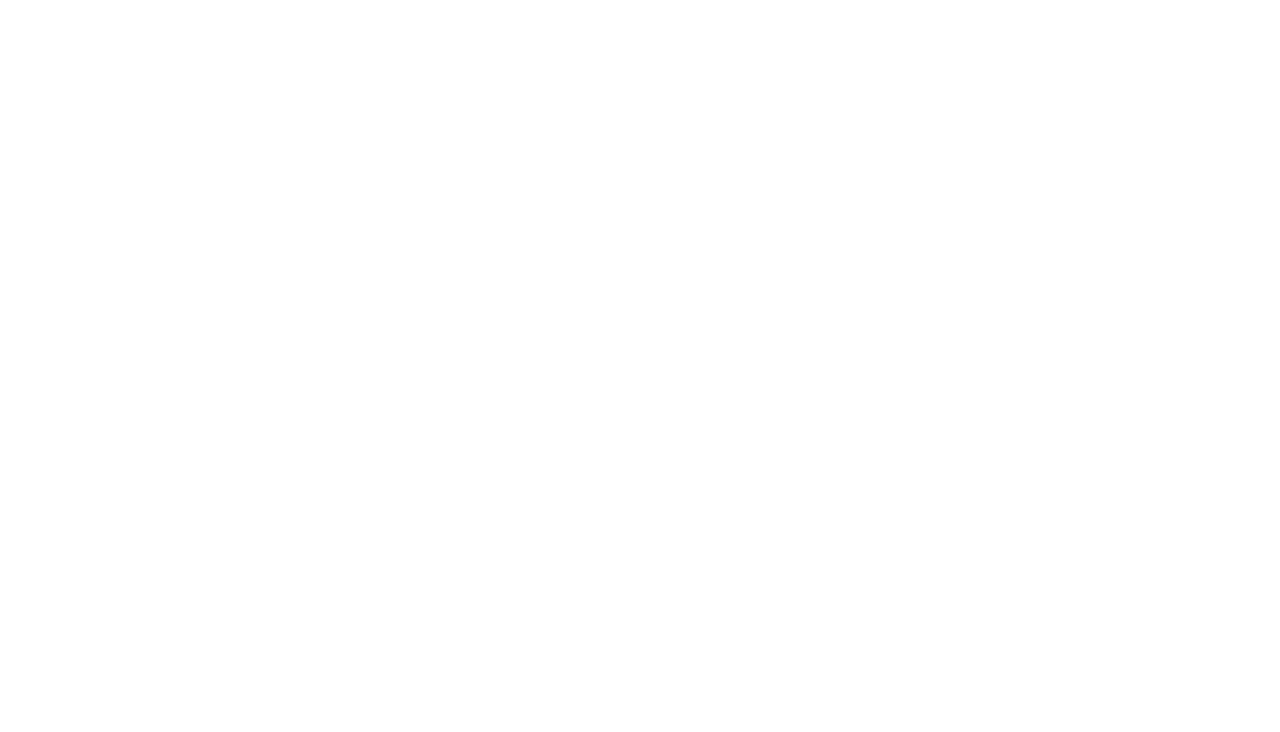
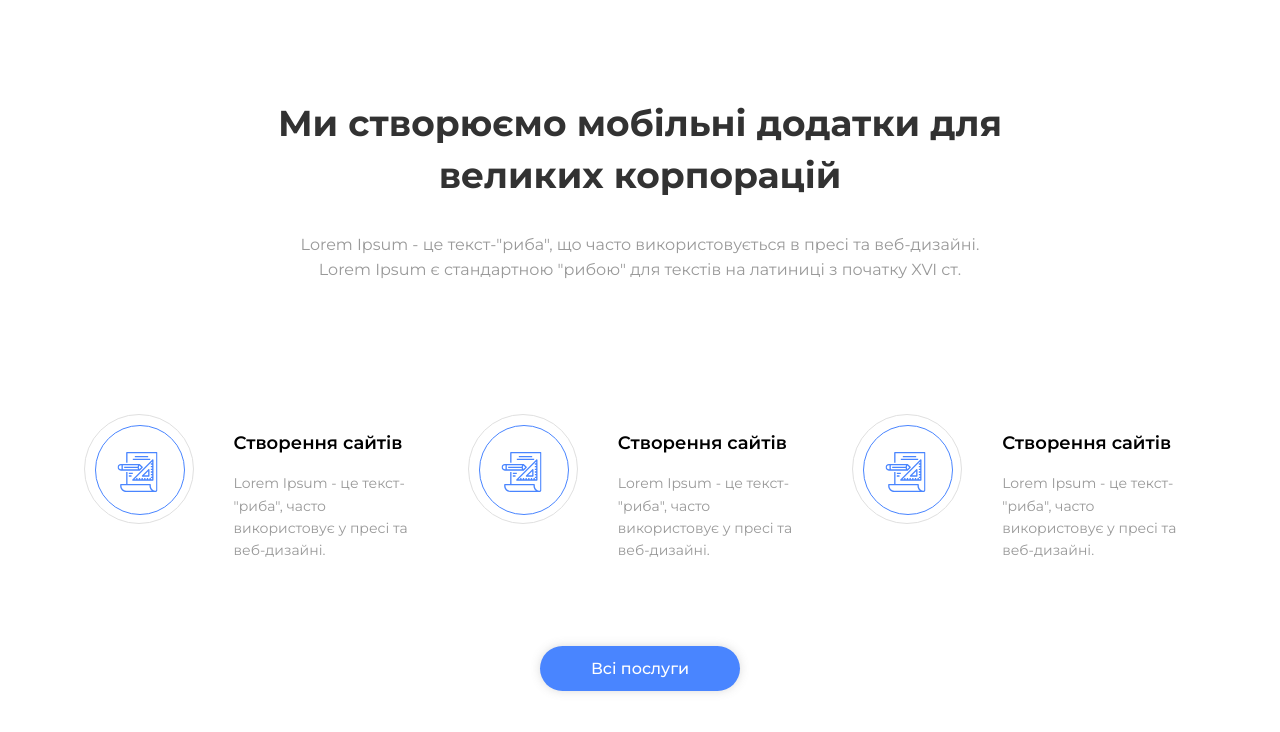
Before and after one commit to LidiiaPopadiuk/IT_studia, a plain HTML site: page index.html in a window 1280 px wide. Drawn offline with nearby package versions, Linux system fonts and the light colour scheme.

Commit message:
new code

```diff
--- a/index.html
+++ b/index.html
@@ -15,5 +15,86 @@
     />
     <link rel="stylesheet" href="./css/index.min.css" />
   </head>
-  <body></body>
+  <body>
+    <main>
+      <section class="benefits">
+        <div class="container">
+          <h2 class="benefits__title">
+            Ми створюємо мобільні додатки для <br />великих корпорацій
+          </h2>
+          <p class="benefits__subtitle">
+            Lorem Ipsum - це текст-"риба", що часто використовується в пресі та
+            веб-дизайні.
+            <br />
+            Lorem Ipsum є стандартною "рибою" для текстів на латиниці з початку
+            XVI ст.
+          </p>
+          <ul class="benefits__descr">
+            <div class="benefits__box">
+              <div class="benefits__elipse1">
+                <div class="benefits__elipse2"></div>
+              </div>
+              <div class="benefits__wallpaper">
+                <img
+                  class="benefits_img"
+                  src="./src/icons/project.svg"
+                  alt="project"
+                />
+              </div>
+            </div>
+
+            <li class="benefits__item">
+              <p class="benefits__descr--title">Створення сайтів</p>
+
+              <p class="benefits__descr--text">
+                Lorem Ipsum - це текст-"риба", часто використовує у пресі та
+                веб-дизайні.
+              </p>
+            </li>
+            <div class="benefits__box">
+              <div class="benefits__elipse1">
+                <div class="benefits__elipse2"></div>
+              </div>
+              <div class="benefits__wallpaper">
+                <img
+                  class="benefits_img"
+                  src="./src/icons/project.svg"
+                  alt="project"
+                />
+              </div>
+            </div>
+            <li class="benefits__item">
+              <p class="benefits__descr--title">Створення сайтів</p>
+              <p class="benefits__descr--text">
+                Lorem Ipsum - це текст-"риба", часто використовує у пресі та
+                веб-дизайні.
+              </p>
+            </li>
+            <div class="benefits__box">
+              <div class="benefits__elipse1">
+                <div class="benefits__elipse2"></div>
+              </div>
+              <div class="benefits__wallpaper">
+                <img
+                  class="benefits_img"
+                  src="./src/icons/project.svg"
+                  alt="project"
+                />
+              </div>
+            </div>
+            <li class="benefits__item">
+              <p class="benefits__descr--title">Створення сайтів</p>
+              <p class="benefits__descr--text">
+                Lorem Ipsum - це текст-"риба", часто використовує у пресі та
+                веб-дизайні.
+              </p>
+            </li>
+          </ul>
+          <div class="benefits__box--btn">
+            <button class="benefits__btn">Всі послуги</button>
+          </div>
+        </div>
+      </section>
+    </main>
+  </body>
 </html>
--- a/scss/components/_benefits.scss
+++ b/scss/components/_benefits.scss
@@ -0,0 +1,87 @@
+.benefits {
+  padding-top: 67px;
+  padding-bottom: 67px;
+  &__title {
+    color: $dark;
+    text-align: center;
+    font-family: Montserrat;
+    font-size: 36px;
+    font-style: normal;
+    font-weight: 700;
+    line-height: 146.28%;
+  }
+  &__subtitle {
+    color: $grey;
+    text-align: center;
+    font-family: Montserrat;
+    font-size: 16px;
+    font-style: normal;
+    font-weight: 400;
+    line-height: 158.47%;
+    padding-bottom: 116px;
+  }
+  &__descr {
+    display: flex;
+    gap: 40px;
+    justify-content: center;
+  }
+  &__elipse2 {
+    border-radius: 50% 50%;
+    border: 1px solid $light-blue;
+    width: 90px;
+    height: 90px;
+  }
+  &__elipse1 {
+    border-radius: 50% 50%;
+    border: 1px solid $light-grey;
+    width: 110px;
+    height: 110px;
+    padding: 10px;
+  }
+  &__box {
+    position: relative;
+  }
+  &__wallpaper {
+    position: absolute;
+    top: 25px;
+    left: 20px;
+    padding: 13px;
+  }
+  &__descr {
+    &--title {
+      color: #000;
+      font-size: 18px;
+      font-style: normal;
+      font-weight: 600;
+      line-height: normal;
+    }
+    &--text {
+      color: $grey;
+      font-size: 14px;
+      font-style: normal;
+      font-weight: 400;
+      line-height: 158.47%;
+    }
+  }
+  &__btn {
+    border-radius: 30px;
+    background-color: $light-blue;
+    box-shadow: 0px 0px 10px 0px rgba(111, 111, 111, 0.25);
+    color: #fff;
+    text-align: center;
+    font-size: 16px;
+    font-style: normal;
+    font-weight: 500;
+    line-height: normal;
+    border: none;
+    width: 200px;
+    height: 45px;
+  }
+  &__box {
+    &--btn {
+      display: flex;
+      justify-content: center;
+      padding-top: 55px;
+    }
+  }
+}
--- a/scss/index.scss
+++ b/scss/index.scss
@@ -1,5 +1,18 @@
+// base
+@import "./base/fonts";
 @import "./base/general";
+@import "./base/normalize";
+@import "./base/reset";
+
+// utils
 
 @import "./utils/colors";
+@import "./utils/mixins";
+@import "./utils/placeholder";
+@import "./utils/variables";
 
+//components
+@import "./components/benefits";
+@import "./components/footer";
 @import "./components/header";
+@import "./components/subscribe";
--- a/scss/utils/_colors.scss
+++ b/scss/utils/_colors.scss
@@ -0,0 +1,4 @@
+$dark: #323232;
+$grey: #999;
+$light-blue: #4985ff;
+$light-grey: #e0e0e0;
```
Also changed, not shown: css/index.min.css, src/icons/project.svg (added).
